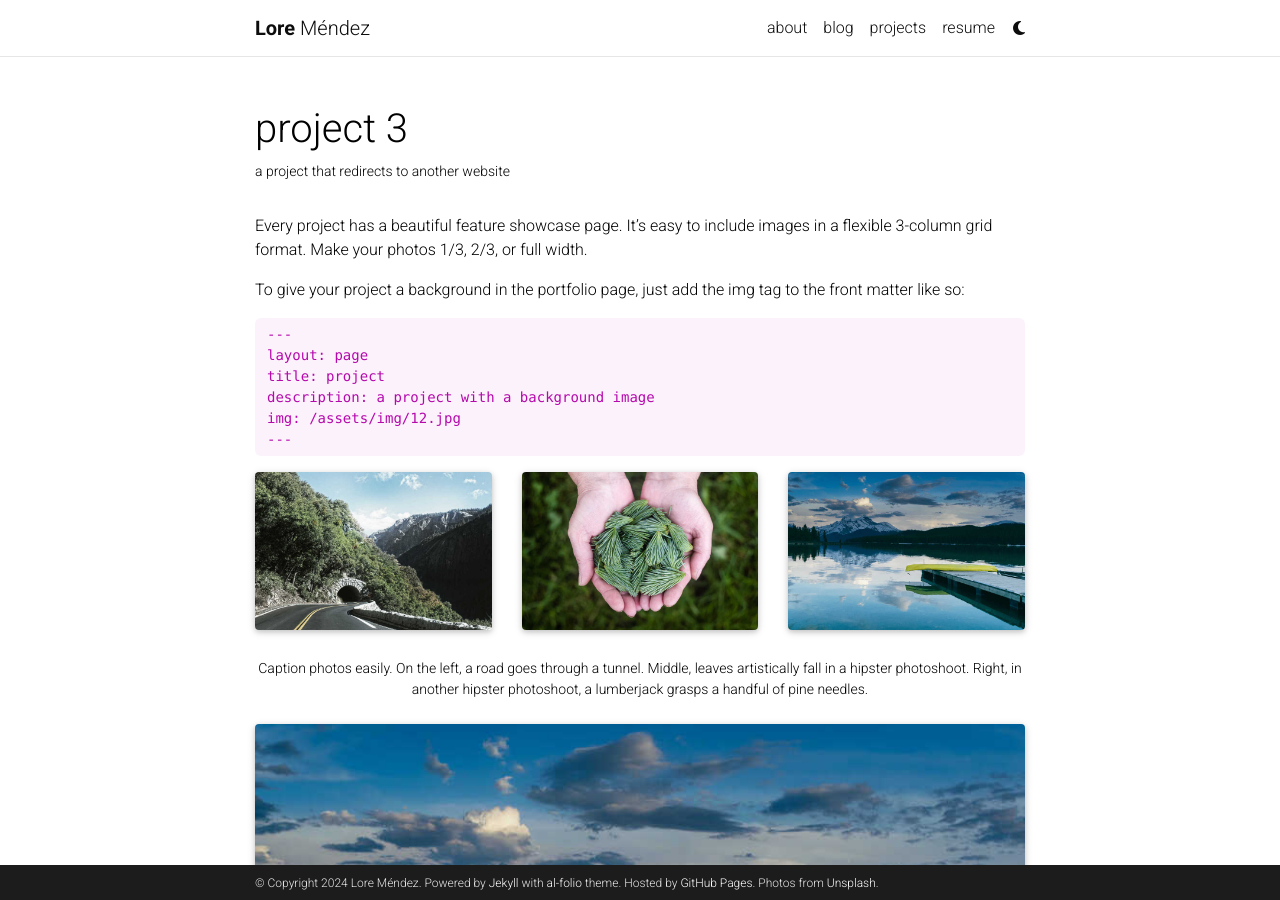
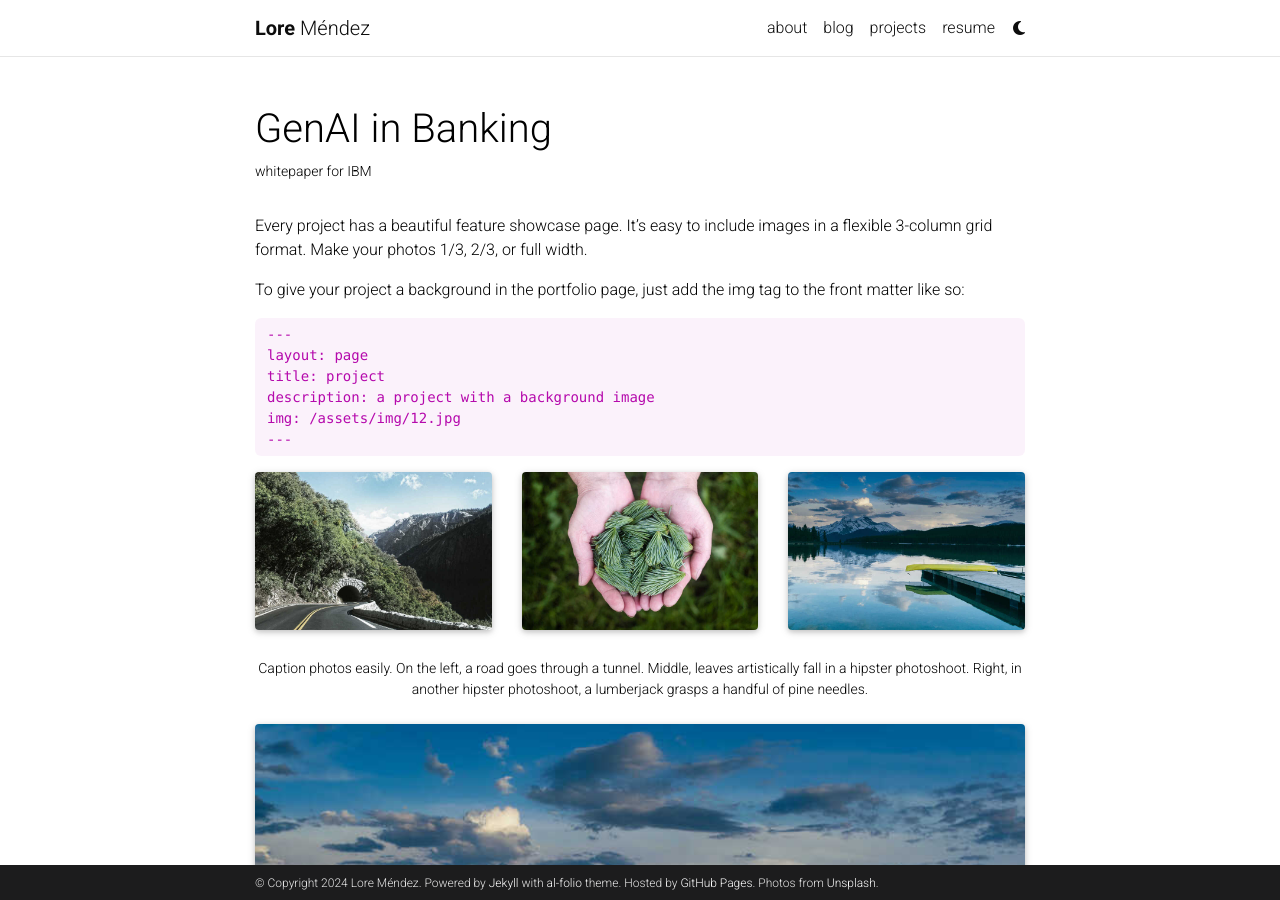
Before and after one commit to loremendez/loremendez.github.io, a Jekyll site: the page built from _projects/3_project.md, in a window 1280 px wide and 900 px high. Built offline with Jekyll 4.4.1, drawn with Linux system fonts in a browser that asks for light colours; full-size pictures stand in for the smaller copies a plugin makes; comment, search, counter and statistics services are not loaded; a style sheet for code colours, icons or effects is not loaded.

Commit message:
added whitepaper

```diff
--- a/_projects/3_project.md
+++ b/_projects/3_project.md
@@ -1,11 +1,11 @@
 ---
 layout: page
-title: project 3
-description: a project that redirects to another website
-img: assets/img/7.jpg
-redirect: https://unsplash.com
-importance:
-category:
+title: GenAI in Banking
+description: whitepaper for IBM
+img: assets/img/gen_ai_whitepaper.png
+redirect: https://ibm.box.com/v/whitepaper-genai-banking-en
+importance: 3
+category: machine learning
 ---
 
 Every project has a beautiful feature showcase page.
```
Also changed, not shown: assets/img/gen_ai_whitepaper.png (added).
